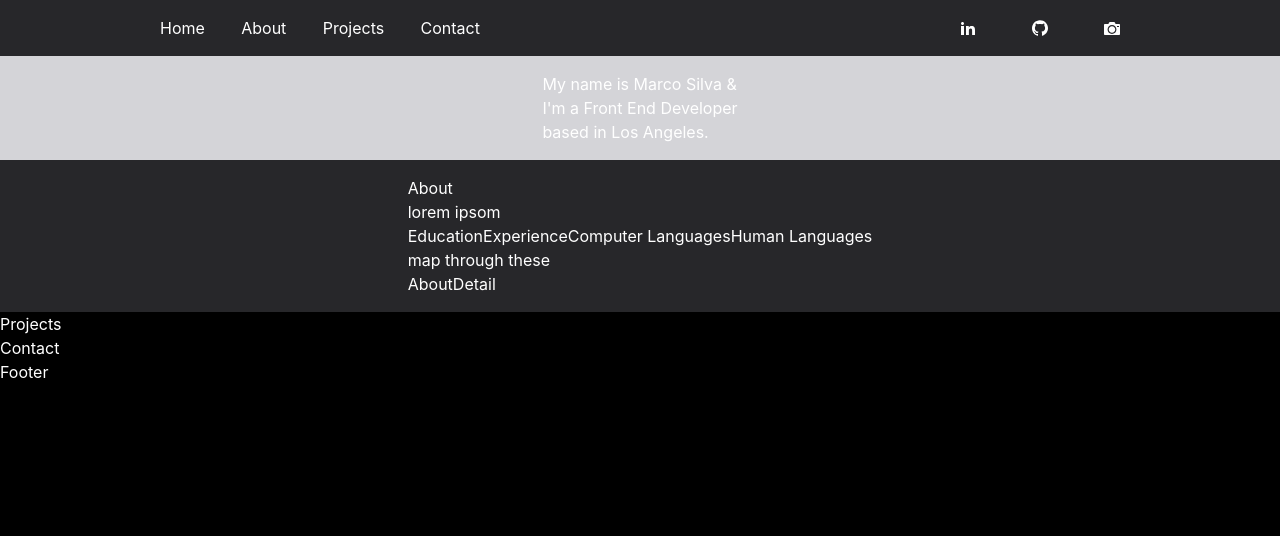
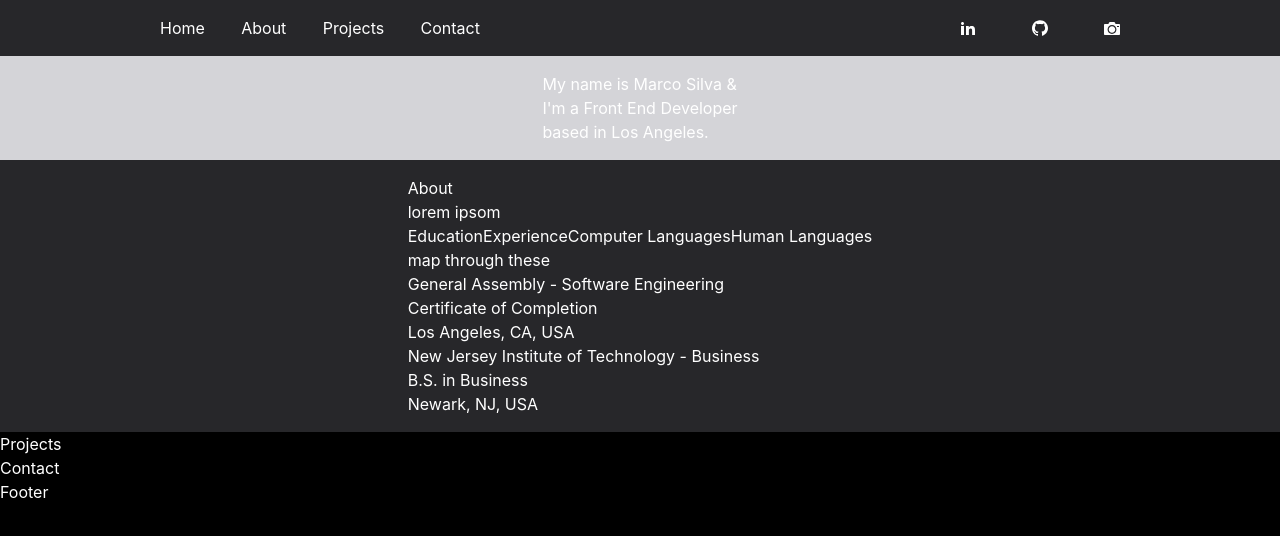
Before and after one commit to mpenajoia/portfolio, a React (Create React App) app: page / in a window 1280 px wide. Shown: the top 536 px of the page. Built offline with nearby package versions, Linux system fonts and the light colour scheme.

Commit message:
Filtering through about details

```diff
--- a/src/components/About.jsx
+++ b/src/components/About.jsx
@@ -1,15 +1,20 @@
-import React, { useContext } from 'react';
+import React, { useContext, useState } from 'react';
 import { ObjectContext  } from '../context/ObjectContext';
 import AboutDetail from './AboutDetail';
 
 function About() {
     const { info } = useContext(ObjectContext);
     const about = info.about;
-    console.log(about)
+    const defaultSkill = about.skills[0].title
+    const [aboutDetails, setAboutDetails] = useState(defaultSkill);
+    const aboutNavClick = (e) => {
+        setAboutDetails(e.target.value)
+    }
+
     const aboutNavMap = about.skills.map((skill, key) => {
         return (
             <li key={key}>
-                <button>{skill.title}</button>
+                <button value={skill.title} onClick={aboutNavClick}>{skill.title}</button>
             </li>
         )
     })
@@ -23,7 +28,7 @@ function About() {
             </ul>
             <div>
                 map through these
-                <AboutDetail />
+                <AboutDetail aboutDetails={aboutDetails} />
             </div>
         </div>
     </div>
--- a/src/components/AboutDetail.jsx
+++ b/src/components/AboutDetail.jsx
@@ -1,8 +1,27 @@
-import React from 'react'
+import React, { useContext } from 'react';
+import { ObjectContext  } from '../context/ObjectContext';
 
-function AboutDetail() {
+function AboutDetail(props) {
+    const { info } = useContext(ObjectContext);
+    const skillsList = info.about.skills;
+    console.log("props ", props)
+    const skillsFilter = skillsList.filter(value => {
+        return value.title === props.aboutDetails
+    })
+    const skillsMap = skillsFilter[0].details.map((skill, key) => {
+        return (
+            <div key={key}>
+                <p>{skill.name}{skill.subname ? ` - ${skill.subname}` : '' }</p>
+                <p>{skill.desc}</p>
+                <p>{skill.location}</p>
+
+            </div>
+        )
+    })
   return (
-    <div>AboutDetail</div>
+    <div>
+        {skillsMap}
+    </div>
   )
 }
 
--- a/src/info/info.json
+++ b/src/info/info.json
@@ -15,7 +15,7 @@
                     },
                     {
                         "name": "New Jersey Institute of Technology",
-                        "subname": "",
+                        "subname": "Business",
                         "year": "2007-2011",
                         "desc": "B.S. in Business",
                         "location": "Newark, NJ, USA",
```
